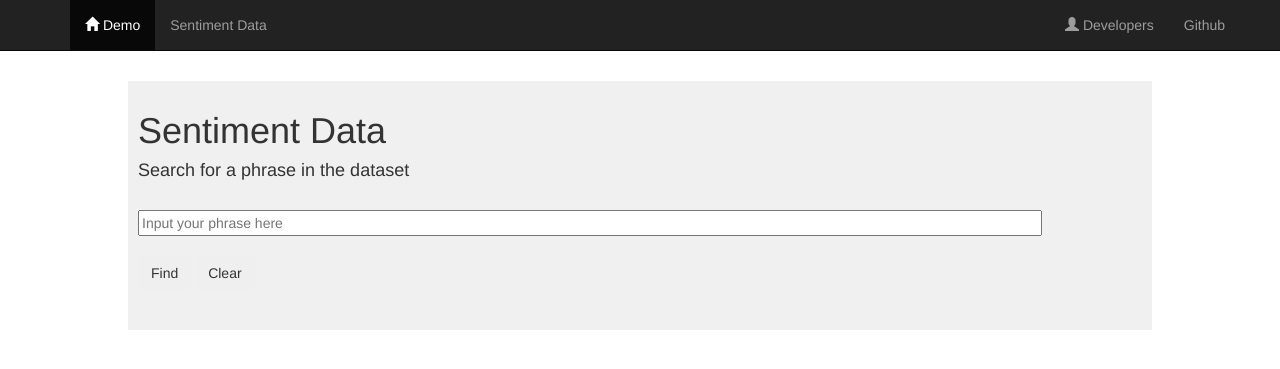
After one commit to nonguyen1/Sentiment_Interpretation, a Django app: page /sent_data/ in a window 1280 px wide. The commit adds this page. Shown: the top 369 px of the page. Run offline with Django 3.2, Linux system fonts and the light colour scheme; parts of the project's set-up code (start-up, migrations or seed data) failed here and were passed over; some libraries are stand-ins or nearby versions.

Commit message:
Add sentiment dataset phrase parsing

```diff
--- a/gettingstarted/urls.py
+++ b/gettingstarted/urls.py
@@ -21,4 +21,6 @@ urlpatterns = [
     path("admin/", admin.site.urls),
     path("ajax/handle_sentiment/", hello.views.handle_sentiment, name="handle_sentiment"),
     path("ajax/handle_emotion/", hello.views.handle_emotion, name="handle_emotion"),
+    path("sent_data/", hello.views.sent_data, name="sent_data"),
+    path("ajax/handle_phrase/", hello.views.handle_phrase, name="handle_phrase"),
 ]
--- a/hello/templates/base.html
+++ b/hello/templates/base.html
@@ -65,10 +65,10 @@
   <div class="container">
     <ul class="nav navbar-nav">
       <li class="active">
-        <a href="/"><span class="glyphicon glyphicon-home"></span> Home</a>
+        <a href="/"><span class="glyphicon glyphicon-home"></span> Demo</a>
       </li>
       <li>
-        <a href="/devs/"><span class="glyphicon glyphicon-user"></span> Developers</a>
+        <a href="/sent_data/"><span class=""></span> Sentiment Data</a>
       </li>
       <!--
       <li class="dropdown">
@@ -89,6 +89,9 @@
       -->
     </ul>
     <ul class="nav navbar-nav navbar-right">
+      <li>
+        <a href="/devs/"><span class="glyphicon glyphicon-user"></span> Developers</a>
+      </li>
       <li class="navbar-right">
         <a href="https://github.com/nonguyen1/Sentiment_Interpretation" target="_blank"><span class=""></span> Github</a>
       </li>
--- a/hello/templates/index.html
+++ b/hello/templates/index.html
@@ -23,7 +23,7 @@
   <input id="myBtn" type="submit" class="btn" value="Click" name="mybtn">
   </form>
 -->
-<input class="input_sen" id="sent" autocomplete="false" type="text" value="" placeholder="Input your sentence here" name="mytextbox"/>
+<input class="input_sen" id="sent" autocomplete="off" type="text" value="" placeholder="Input your sentence here" name="mytextbox"/>
 <br/>
 <br/>
 <input id="predBtn" type="submit" class="btn" value="Predict" name="prdBtn">
--- /dev/null
+++ b/hello/templates/sentiment.html
@@ -0,0 +1,121 @@
+
+{% extends "base.html" %}
+{% load staticfiles %}
+
+{% block content %}
+<script src="https://cdn.jsdelivr.net/gh/ucsd-cse112/team-12-components/src/jj-components.min.js"></script>
+
+<h1 id="title" style="">Sentiment Data</h1>
+<h4> Search for a phrase in the dataset</h4>
+
+<br/>
+
+<!--
+  <form id="sen" method="get">
+  <br/>
+  <input id="myBtn" type="submit" class="btn" value="Click" name="mybtn">
+  </form>
+-->
+<input class="input_sen" id="phrase" autocomplete="off" type="text" value="" placeholder="Input your phrase here" name="mytextbox"/>
+<br/>
+<br/>
+<input id="findBtn" type="submit" class="btn" value="Find" name="findBtn">
+<input id="clearBtn" type="submit" class="btn" value="Clear" name="clrBtn">
+
+<br/>
+<p id="stats"></p>
+
+<div id="sentences"></div>
+<br/>
+
+<style>
+.sent_info {
+  border-width: 2px;
+  margin-top: 20px;
+  padding: 5px;
+}
+
+
+</style>
+
+
+<script>
+  /*
+   * Clear the sentences
+   */
+  function clearSentences() {
+    console.log("clear sentences");
+    document.getElementById('sentences').innerHTML = "";
+  }
+
+  /*
+   * Print out the sentences.
+   */
+function handlePrint(data, label, phrase) {
+  if (data.length == 0) {
+    $('#sentences').append('<h4>Phrase not found in data</h4>');
+    return
+  }
+
+  let phrase_len = phrase.length;
+  console.log("phrase.length:", phrase.length);
+  let pos = 0;
+  for (let i = 0; i < data.length; i++) {
+    //console.log(data[i]);
+    let index = data[i].search(phrase);
+    let l = label[i];
+    data[i] = [data[i].slice(0,index), "<b>", data[i].slice(index)].join('');
+    data[i] = [data[i].slice(0, index+phrase_len + 3), "</b>", data[i].slice(index+phrase_len + 3)].join('');
+    if (l == "NEGATIVE") {
+      $('#sentences').append('<p class="sent_info" style="background-color: rgb(230, 130, 130)">' + data[i] + '</p>');
+    } else {
+      pos += 1;
+      $('#sentences').append('<p class="sent_info" style="background-color: rgb(90, 200, 100)">' + data[i] + '</p>');
+    }
+  }
+
+  document.getElementById('stats').innerHTML =
+    `<b style='color:rgb(90, 200, 100)'>Positive:</b> ${pos}
+    <b style='color:rgb(230, 130, 130)'>Negative:</b> ${data.length - pos}`;
+
+}
+
+  let oldPhrase = "";
+  $("#findBtn").click( () => {
+
+    console.debug("I click button");
+    let phrase = $("#phrase").val();
+
+    if (phrase == null || oldPhrase == phrase) {
+      return;
+    }
+
+    console.debug(`Searching for phrase '${phrase}' in the sentiment dataset`);
+    clearSentences();
+    $.ajax({
+      url: '/ajax/handle_phrase/',
+      data: {
+        'phrase': phrase
+      },
+      dataType: 'json',
+      success: function (sentiment) {
+        let data = sentiment.data;
+        let labels = sentiment.label;
+        console.log(labels);
+        handlePrint(data, labels, phrase);
+        //console.debug(sentiment.data);
+      }
+    });
+    oldPhrase = phrase;
+  });
+
+  $("#clearBtn").click(() => {
+    console.debug("click clear btn");
+    clearSentences();
+    $("#sent").val("");
+  });
+
+
+</script>
+
+{% endblock %}
--- a/hello/views.py
+++ b/hello/views.py
@@ -94,6 +94,28 @@ def db(request):
 
     return render(request, "db.html", {"greetings": greetings})
 
+def sent_data(request):
+    sentiment.train_data;
+    return render(request, "sentiment.html")
+
+def handle_phrase(request):
+    data = []
+    label = []
+
+    phrase = request.GET.get('phrase', "asdfasdfasdfa")
+    d, l = find_phrase(phrase, sentiment.train_data, sentiment.train_labels)
+    data += d
+    label += l
+
+    d, l = find_phrase(phrase, sentiment.dev_data, sentiment.dev_labels)
+    data += d
+    label += l
+
+    return JsonResponse({
+        "data": data,
+        "label": label
+        })
+
 # ------------------------------------------
 # Helper functions for sentiment analysis. Should move to external *.py file in
 # the future.
@@ -102,6 +124,16 @@ def parse_sentence(sent):
     ''' Clean up the sentence for sentiment analysis '''
     sentence_vec = sentiment.count_vect.transform([sent])
     return sentence_vec
+
+def find_phrase(phrase, data, labels):
+    ''' Finds the phrase in the data '''
+    sents = []
+    lab = []
+    for sent, l in zip(data, labels):
+        if phrase in sent:
+            sents.append(sent)
+            lab.append(l)
+    return sents, lab
 
 def get_sentence_weights(sent_vec):
     weights = {}
```
Also changed, not shown: hello/templates/test.js (added, +115 -0 lines).
